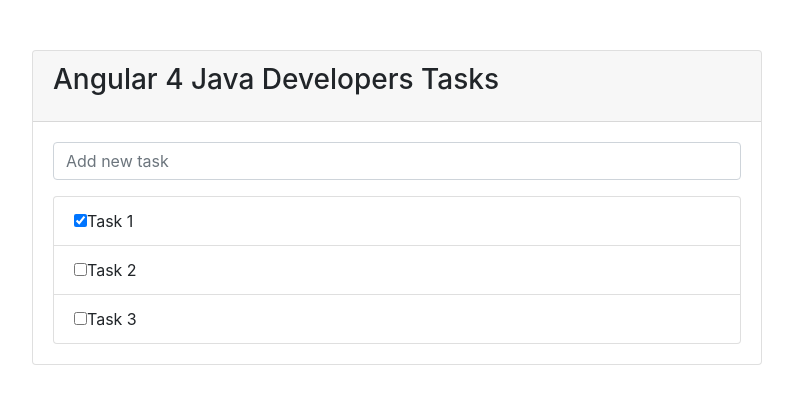
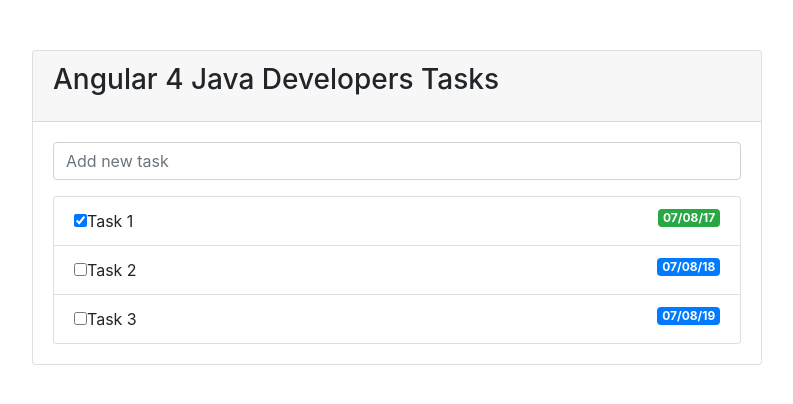
Before and after one commit to Uhbyxer/udemy-spring-ng-sandbox, an Angular app in the folder tasks/src/main/frontend/: page / in a window 1280 px wide. Shown: the top 404 px of the page, without its empty margins (243-1036 px from the left). Built offline with nearby package versions, Linux system fonts and the light colour scheme.

Commit message:
fix ui for bootstrap 4

```diff
--- a/tasks/src/main/frontend/src/app/tasks/tasks-list/tasks-list.component.html
+++ b/tasks/src/main/frontend/src/app/tasks/tasks-list/tasks-list.component.html
@@ -3,7 +3,7 @@
     <div class="task-checkbox">
       <input type="checkbox" class="list-child" (change)="onTaskChange($event, task)" [checked] = "task.completed">
       <span ngClass="{{task.completed ? 'name completed' : 'name'}}">{{task.name}}</span>
-      <span class="label {{getDueDateLabel(task)}} pull-right"></span>
+      <span class="badge {{getDueDateLabel(task)}} float-right">{{task.dueDate}}</span>
     </div>
   </li>
 </ul>
--- a/tasks/src/main/frontend/src/app/tasks/tasks-list/tasks-list.component.ts
+++ b/tasks/src/main/frontend/src/app/tasks/tasks-list/tasks-list.component.ts
@@ -23,6 +23,6 @@
   }
 
   getDueDateLabel(task: Task) {
-    return task.completed ? "label-success" : "label-primary";
+    return task.completed ? "badge-success" : "badge-primary";
   }
 }
```
